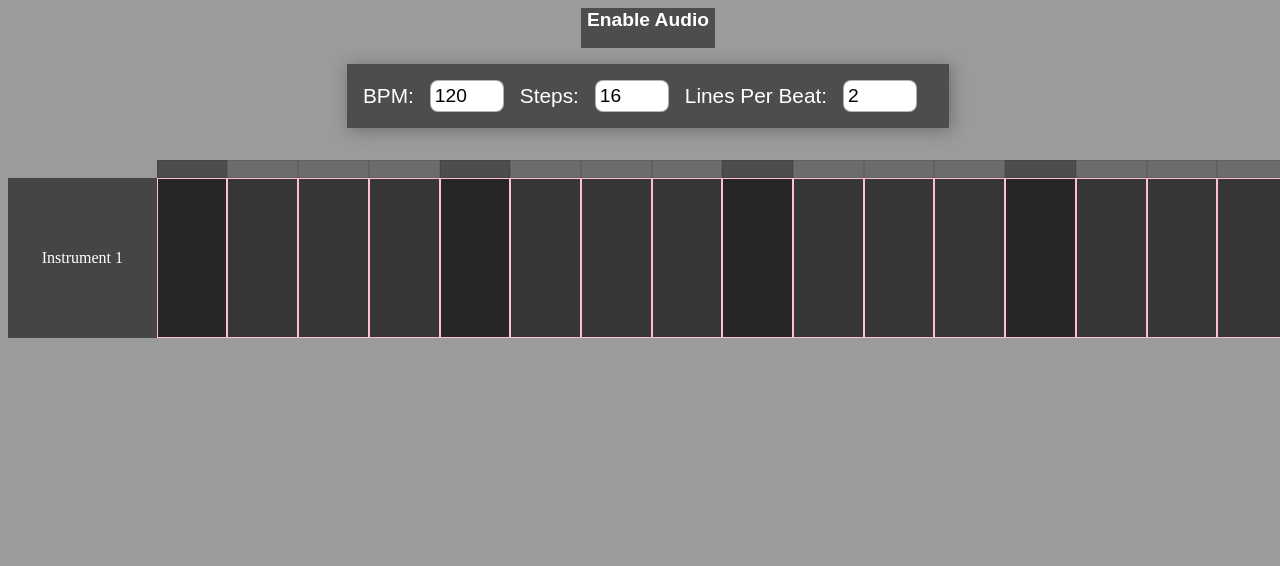
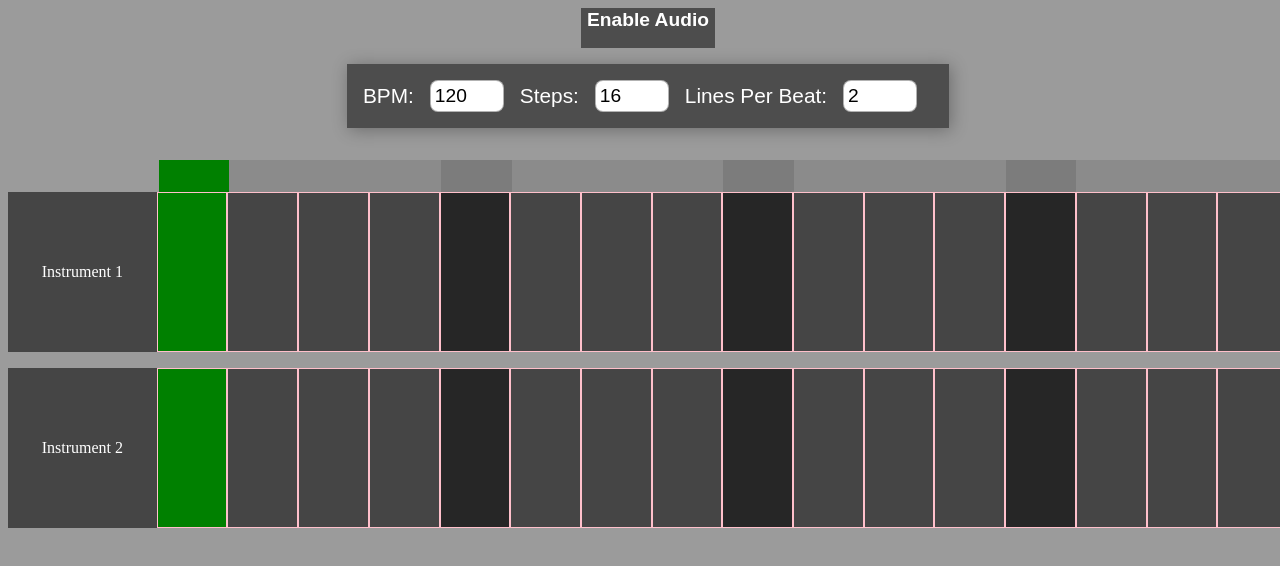
Before and after one commit to andrefcasimiro/music_sampler, a React app: page / in a window 1280 px wide. Built offline with nearby package versions, Linux system fonts and the light colour scheme.

Commit message:
Fixed several issues and refactor components

```diff
--- /dev/null
+++ b/src/containers/App/Sampler/BPMIndicator/index.css
@@ -0,0 +1,19 @@
+
+.bpm {
+  display: flex;
+  background: rgba(0, 0, 0, 0.2);
+  flex-grow: 1;
+  min-height: 2rem;
+  min-width: 2rem;
+  justify-content: center;
+  align-items: center;
+  color: white;
+}
+
+.marker {
+  background: rgba(0, 0, 0, 0.1);
+}
+
+.active {
+  background: green;
+}
--- /dev/null
+++ b/src/containers/App/Sampler/BPMIndicator/index.js
@@ -0,0 +1,34 @@
+// @flow
+import React, { Component } from 'react'
+import './index.css'
+
+type Props = {
+  active: boolean,
+  marker: boolean,
+}
+
+type State = {}
+
+class BPMIndicator extends Component<Props, State> {
+  constructor (props: Props) {
+    super (props)
+
+    this.state = {
+    }
+  }
+
+  render() {
+    const { marker, active } = this.props
+
+    let className = 'bpm '
+    className = marker ? className + 'marker ' : className
+    className = active ? className + 'active ' : className
+
+    return (
+      <div className={className} />
+    )
+  }
+
+}
+
+export default BPMIndicator
--- /dev/null
+++ b/src/containers/App/Sampler/Instrument/Step/index.css
@@ -0,0 +1,20 @@
+
+.step {
+  display: flex;
+  background: rgba(0, 0, 0, 0.5);
+  flex-grow: 1;
+  border: 1px solid pink;
+  min-height: 2rem;
+  min-width: 2rem;
+  justify-content: center;
+  align-items: center;
+  color: white;
+}
+
+.marker {
+  background: rgba(0, 0, 0, 0.1);
+}
+
+.active {
+  background: green;
+}
--- /dev/null
+++ b/src/containers/App/Sampler/Instrument/Step/index.js
@@ -0,0 +1,36 @@
+// @flow
+import React, { Component } from 'react'
+import './index.css'
+
+type Props = {
+  active: boolean,
+  marker: boolean,
+}
+
+type State = {}
+
+class Step extends Component<Props, State> {
+  constructor (props: Props) {
+    super (props)
+
+    this.state = {
+    }
+  }
+
+  render() {
+    const { marker, active } = this.props
+
+    let className = 'step '
+    className = marker ? className + 'marker ' : className
+    className = active ? className + 'active ' : className
+
+    return (
+      <div className={className}>
+
+      </div>
+    )
+  }
+
+}
+
+export default Step
--- /dev/null
+++ b/src/containers/App/Sampler/Instrument/index.css
@@ -0,0 +1,9 @@
+
+.stepsGrid {
+  display: flex;
+  flex-direction: row;
+  margin-bottom: 1rem;
+  width: 100%;
+  min-height: 10rem;
+  background: rgba(0, 0, 0, 0.5);
+}
--- /dev/null
+++ b/src/containers/App/Sampler/Instrument/index.js
@@ -0,0 +1,47 @@
+// @flow
+import React, { Component } from 'react'
+import { generateContentBasedOnSteps } from '../helpers'
+import './index.css'
+
+type Props = {
+  settings: {
+    tempo: number,
+    steps: number,
+    linesPerBeat: number,
+  },
+  sequencer: {
+    currentPosition: number,
+  },
+  instrument: {
+    name: string,
+    samplePath: string,
+  },
+}
+
+type State = {
+}
+
+class Instrument extends Component<Props, State> {
+  constructor (props: Props) {
+    super (props)
+
+    this.state = {
+
+    }
+  }
+
+  render () {
+
+    return (
+      <React.Fragment>
+        <div className="stepsGrid">
+          <div className='step default'>{this.props.instrument.name}</div>
+          {generateContentBasedOnSteps('step', this.props)}
+        </div>
+      </React.Fragment>
+    )
+  }
+
+}
+
+export default Instrument
--- /dev/null
+++ b/src/containers/App/Sampler/helpers.js
@@ -0,0 +1,21 @@
+// @flow
+import React from 'react'
+import BPMIndicator from './BPMIndicator'
+import Step from './Instrument/Step'
+
+export var generateContentBasedOnSteps = (type: 'step' | 'bpm', state: any) => {
+  let groupedContent = []
+
+  for (let i = 0; i < state.settings.steps; i++) {
+    var active = i === state.sequencer.currentPosition
+    var marker = i % 4
+
+    groupedContent.push(
+      type === 'step'
+        ? <Step key={i} active={active} marker={!!marker} />
+        : <BPMIndicator key={i} active={active} marker={!!marker} />
+      )
+  }
+
+  return groupedContent
+}
--- a/src/containers/App/Sampler/index.css
+++ b/src/containers/App/Sampler/index.css
@@ -42,42 +42,13 @@ p {
   min-height: 1rem;
 }
 
-.bpm {
-  display: flex;
-  background: rgba(0, 0, 0, 0.5);
-  flex-grow: 1;
-  border: 1px solid rgba(0, 0, 0, 0.1);
-  min-height: 1rem;
-  min-width: 2rem;
-  justify-content: center;
-  align-items: center;
-  color: white;
-}
-
 /* Instrument */
 .instrumentGrid {
   display: flex;
-  flex-direction: row;
+  flex-direction: column;
   margin-bottom: 1rem;
   width: 100%;
   min-height: 10rem;
-  background: rgba(0, 0, 0, 0.5);
-}
-
-.step {
-  display: flex;
-  background: rgba(0, 0, 0, 0.5);
-  flex-grow: 1;
-  border: 1px solid pink;
-  min-height: 2rem;
-  min-width: 2rem;
-  justify-content: center;
-  align-items: center;
-  color: white;
-}
-
-.mark {
-  background: rgba(0, 0, 0, 0.3);
 }
 
 .default {
--- a/src/containers/App/Sampler/index.js
+++ b/src/containers/App/Sampler/index.js
@@ -1,5 +1,7 @@
 // @flow
 import React, { Component } from 'react'
+import Instrument from './Instrument'
+import { generateContentBasedOnSteps } from './helpers'
 import './index.css'
 
 type Props = {
@@ -15,6 +17,10 @@ type State = {
   sequencer: {
     currentPosition: number,
   },
+  instruments: Array<{
+    name: string,
+    samplePath: string,
+  }>
 }
 
 var timerID
@@ -32,10 +38,19 @@ class Sampler extends Component<Props, State> {
       sequencer: {
         currentPosition: 0,
       },
+      instruments: [
+        {
+          name: 'Instrument 1',
+          samplePath: '',
+        },
+        {
+          name: 'Instrument 2',
+          samplePath: '',
+        }
+      ]
     }
 
     this.handleChange = this.handleChange.bind(this)
-    this.generateContentBasedOnSteps = this.generateContentBasedOnSteps.bind(this)
     this.handlePlay = this.handlePlay.bind(this)
     this.manageNextPosition = this.manageNextPosition.bind(this)
   }
@@ -46,8 +61,6 @@ class Sampler extends Component<Props, State> {
     const name = event.target.name
     const value = event.target.value
 
-    console.log('new value: ', value)
-
     this.setState({
       settings: {
         ...this.state.settings,
@@ -56,27 +69,12 @@ class Sampler extends Component<Props, State> {
     })
   }
 
-  generateContentBasedOnSteps = (type: 'step' | 'bpm') => {
-    let groupedContent = []
-
-    for (let i = 0; i < this.state.settings.steps; i++) {
-
-      var marker = i % 4
-      var className = marker ? `${type} mark` : type
-
-      groupedContent.push(<div key={i} className={className} />)
-    }
-
-    return groupedContent
-  }
-
   // Sequencer Logic Here
 
   manageNextPosition = () => {
     const { currentPosition } = this.state.sequencer
     const { steps } = this.state.settings
 
-    console.log('current position: ', currentPosition)
     if (currentPosition + 1 >= steps) {
 
       this.setState({
@@ -103,13 +101,11 @@ class Sampler extends Component<Props, State> {
 
     // 1 minute = 60 seconds = 60,000 milliseconds
     // Single Beat- Quarter Note
-    // 60 000 / bpm = desired ms for a quarter note
-    // Half A note
-    // 60 000 * 2 / bpm = desired ms for half a note
+    // 60 000 / (bpm / linesPerBeat) = desired ms for a quarter note
 
-
-    const tempo = this.state.settings.tempo
-    const linesPerBeat = this.state.settings.linesPerBeat
+    // Never allow tempo or lpb to be 0 or it will produce insane fast intervals
+    const tempo = this.state.settings.tempo || 1
+    const linesPerBeat = this.state.settings.linesPerBeat || 1
     const interval = ((Math.pow(10, 4) * 6) / linesPerBeat) / tempo
 
     timerID = setInterval(
@@ -129,7 +125,10 @@ class Sampler extends Component<Props, State> {
   componentDidUpdate(nextProps: Props, nextState: State) {
     if (this.state.settings !== nextState.settings) {
       this.handleStop()
-      this.handlePlay()
+
+      if (nextProps.audioManagerAllowed) {
+        this.handlePlay()
+      }
     }
   }
 
@@ -158,13 +157,19 @@ class Sampler extends Component<Props, State> {
         {/* Bpm Indicator */}
         <div className='bpmGrid'>
           <div className='bpm default empty' /> {/* Simple offset to match the instrument grid logic below */}
-          {this.generateContentBasedOnSteps('bpm')}
+          {generateContentBasedOnSteps('bpm', this.state)}
         </div>
 
         {/* For Each Instrument, Have a Grid With The Steps */}
         <div className='instrumentGrid'>
-          <div className='step default'>Instrument 1</div>
-          {this.generateContentBasedOnSteps('step')}
+          {this.state.instruments.map((instrument, index) =>
+            <Instrument
+              key={index}
+              instrument={instrument}
+              sequencer={this.state.sequencer}
+              settings={this.state.settings}
+            />
+          )}
         </div>
       </div>
     )
--- a/src/containers/App/index.js
+++ b/src/containers/App/index.js
@@ -33,7 +33,6 @@ class App extends Component<Props, State> {
     }
   }
 
-
   render() {
     return (
       <div className="container">
```
